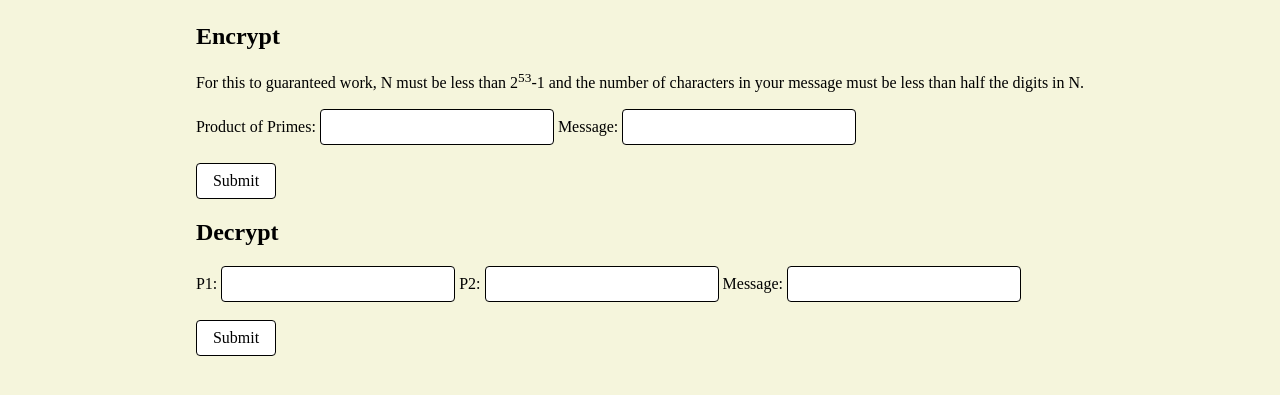
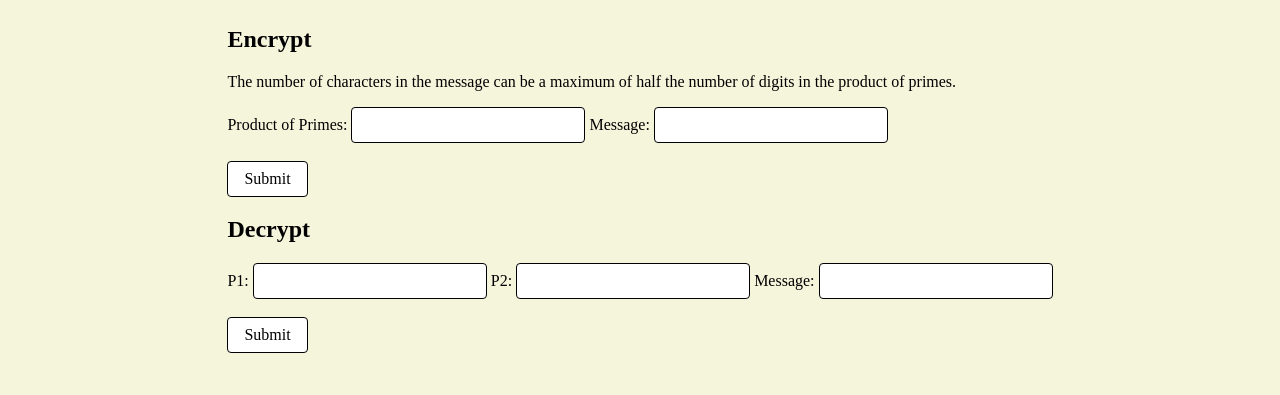
Before and after one commit to Spottedwoot/CryptographyProject, a plain HTML site: page sandbox.html in a window 1280 px wide. Shown: the part 273-668 px from the top of the page. Drawn offline with Linux system fonts and the light colour scheme; a web font is replaced by a local one.

Commit message:
Update sandbox.html

```diff
--- a/sandbox.html
+++ b/sandbox.html
@@ -40,7 +40,7 @@
         <h2 class="title">Sandbox</h2>
         <div class="instructions">
           <h2>Encrypt</h2>
-          <p>For this to guaranteed work, N must be less than 2<sup>53</sup>-1 and the number of characters in your message must be less than half the digits in N.</p>
+          <p>The number of characters in the message can be a maximum of half the number of digits in the product of primes.</p>
           <form id="encryptform" onsubmit="encrypt()">
         <label for="prodofprimes">Product of Primes:</label>
         <input type="text" id="prodofprimes" name="name" required>
```
